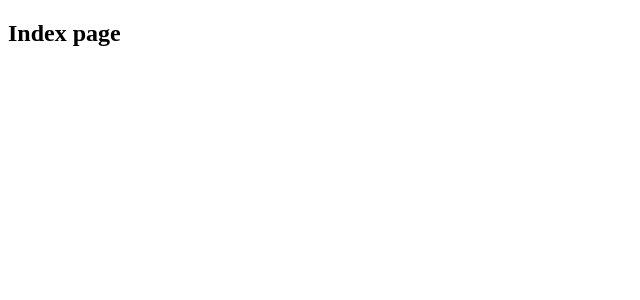
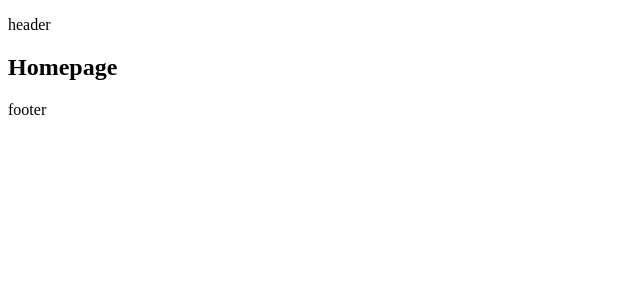
Before and after one commit to jibm82/mern-seo-blog, a Next.js app in the folder frontend/: page / in a window 1280 px wide. Shown: the top 300 px of the page, without its empty margins (0-640 px from the left). Built offline with nearby package versions, Linux system fonts and the light colour scheme.

Commit message:
Implement layout

```diff
--- /dev/null
+++ b/frontend/components/Layout.js
@@ -0,0 +1,11 @@
+const Layout = ({ children }) => {
+  return (
+    <>
+      <p>header</p>
+      { children }
+      <p>footer</p>
+    </>
+  )
+}
+
+export default Layout
--- a/frontend/pages/index.js
+++ b/frontend/pages/index.js
@@ -1,3 +1,11 @@
-const Index = () => <h2>Index page</h2>
+import Layout from "../components/Layout"
+
+const Index = () => {
+  return (
+    <Layout>
+      <h2>Homepage</h2>
+    </Layout>
+  )
+}
 
 export default Index
```
